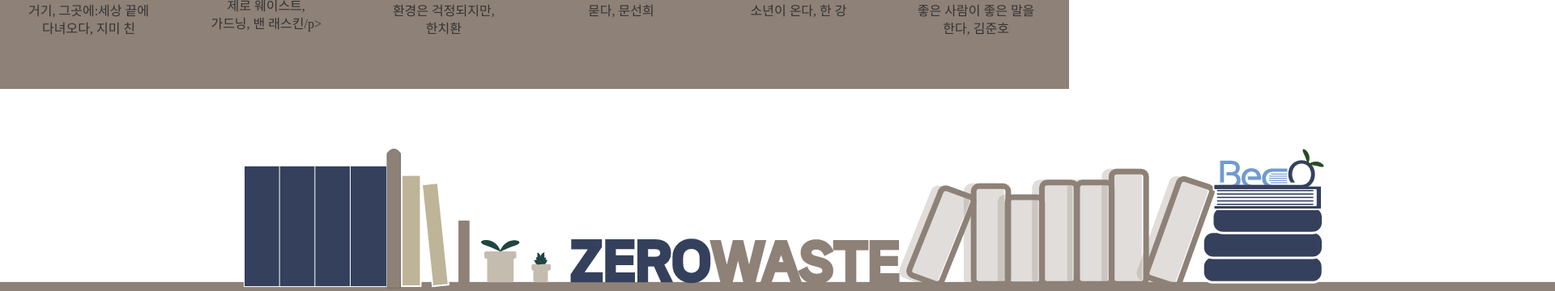
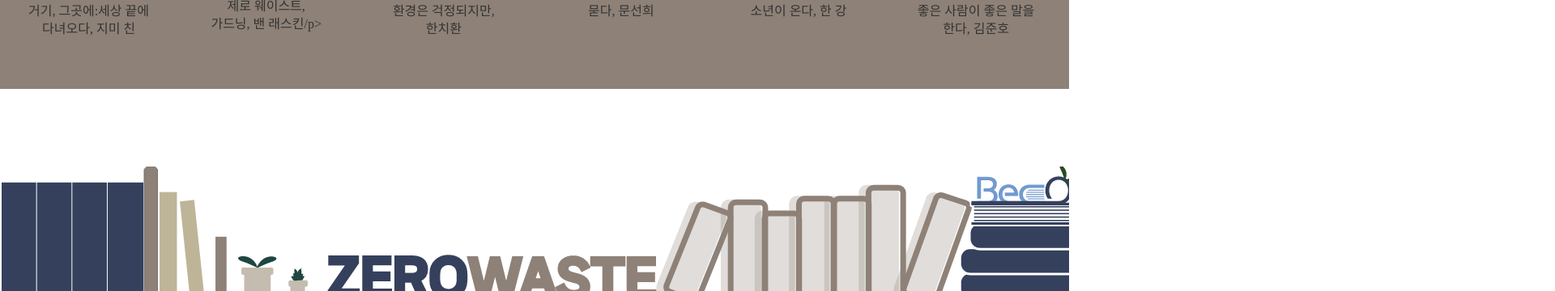
Before and after one commit to MinyoungS097Y/BECO_book, a plain HTML site: page index.html in a window 1280 px wide. Shown: the part 5662-6022 px from the top of the page at 81% size, 1920 px wide, since content can reach past the window. Drawn offline with nearby package versions, Linux system fonts and the light colour scheme; a web font is replaced by a local one.

Commit message:
Add files via upload

```diff
--- a/css/style.css
+++ b/css/style.css
@@ -487,8 +487,8 @@ svg {
 }
 /*footer*/
 #footer{
-    width: 1920px;
-    margin: 0 auto;
+    width: 100%;
+    margin: 80px auto 0;
 }
 .footer_logo{
     width: 100%;
@@ -502,6 +502,6 @@ svg {
 }
 .footer_illust{
     width: 100%;
-    height: 240px;
-    background: url(../images/book/book_illust.png) center bottom no-repeat;
+    height: 180px;
+    background: url(../images/book/book_illust.png) center bottom;
 }
```
